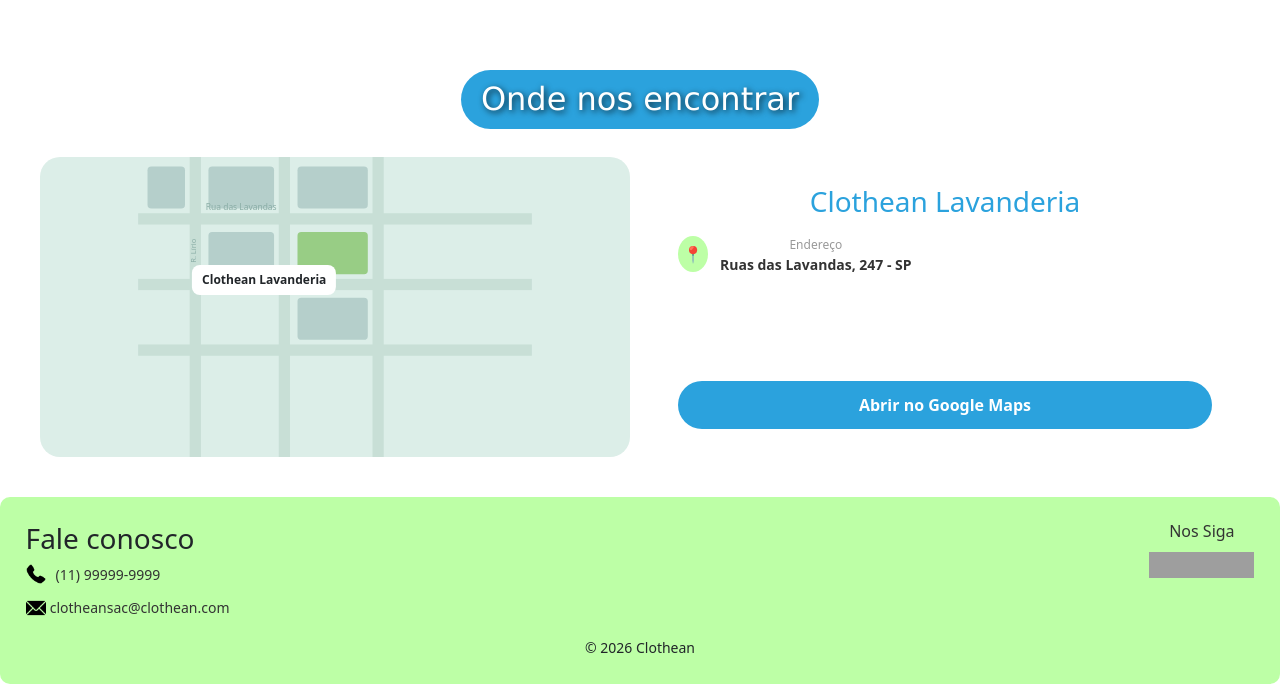
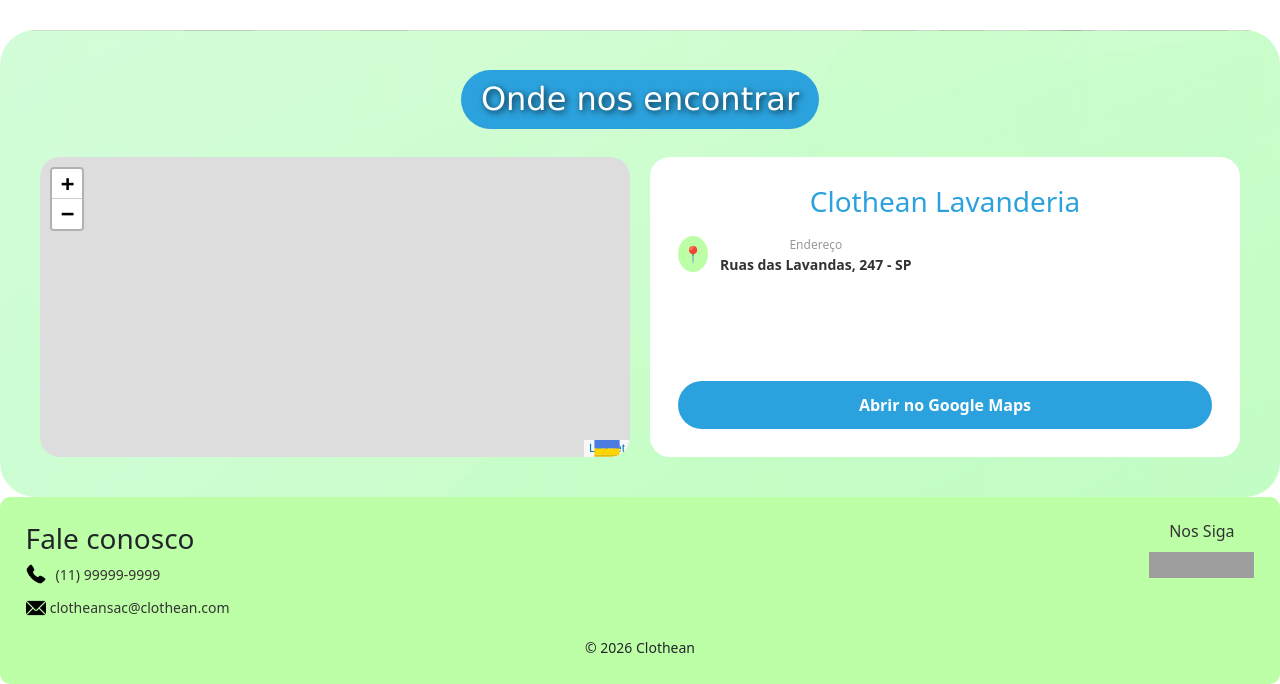
Before and after one commit to Joaopedro1702/Clothean, a plain HTML site: page index.html in a window 1280 px wide. Shown: the part 3219-3903 px from the top of the page. Drawn offline with nearby package versions, Linux system fonts and the light colour scheme; grey boxes are pictures that could not be loaded.

Commit message:
HTML5 e CSS com expansividade com api de localização.

```diff
--- a/index.html
+++ b/index.html
@@ -8,6 +8,7 @@
     <link rel="stylesheet" href="styleResposivo.css">
     <link href="https://cdn.jsdelivr.net/npm/bootstrap@5.3.8/dist/css/bootstrap.min.css" rel="stylesheet" integrity="sha384-sRIl4kxILFvY47J16cr9ZwB07vP4J8+LH7qKQnuqkuIAvNWLzeN8tE5YBujZqJLB" crossorigin="anonymous">
     <link rel="icon" href="image/logo.png" type="image/png">
+    <link rel="stylesheet" href="https://unpkg.com/leaflet@1.9.4/dist/leaflet.css"/>
     <script src="https://cdn.jsdelivr.net/npm/bootstrap@5.3.8/dist/js/bootstrap.bundle.min.js" integrity="sha384-FKyoEForCGlyvwx9Hj09JcYn3nv7wiPVlz7YYwJrWVcXK/BmnVDxM+D2scQbITxI" crossorigin="anonymous"></script>
 
     <style>
@@ -730,26 +731,7 @@ ul{
         </div>
         <div class="loc-grid">
             <div class="mapa-container">
-                <svg viewBox="0 0 420 320" xmlns="http://www.w3.org/2000/svg">
-                    <rect width="420" height="320" fill="#dceee8"/>
-                    <rect x="0" y="60"  width="420" height="12" fill="#c8dfd6"/>
-                    <rect x="0" y="130" width="420" height="12" fill="#c8dfd6"/>
-                    <rect x="0" y="200" width="420" height="12" fill="#c8dfd6"/>
-                    <rect x="55"  y="0" width="12" height="320" fill="#c8dfd6"/>
-                    <rect x="150" y="0" width="12" height="320" fill="#c8dfd6"/>
-                    <rect x="250" y="0" width="12" height="320" fill="#c8dfd6"/>
-                    <rect x="10"  y="10" width="40" height="45" rx="4" fill="#b5cfcb"/>
-                    <rect x="75"  y="10" width="70" height="45" rx="4" fill="#b5cfcb"/>
-                    <rect x="170" y="10" width="75" height="45" rx="4" fill="#b5cfcb"/>
-                    <rect x="75"  y="80" width="70" height="45" rx="4" fill="#b5cfcb"/>
-                    <rect x="170" y="150" width="75" height="45" rx="4" fill="#b5cfcb"/>
-                    <rect x="170" y="80" width="75" height="45" rx="4" fill="#7CBF5C" opacity="0.7"/>
-                    <text x="110" y="57" font-size="9" fill="#8aada6" text-anchor="middle">Rua das Lavandas</text>
-                    <text x="62"  y="100" font-size="8" fill="#8aada6" text-anchor="middle" transform="rotate(-90, 62, 100)">R. Lírio</text>
-                </svg>
-                <div class="pin-label">Clothean Lavanderia
-
-                </div>
+                <div id="mapa" style="width:100%; height:100%; min-height:300px; border-radius:20px;"></div>
             </div>
             <div class="info-card">
                 <h3>Clothean Lavanderia</h3>
@@ -815,6 +797,18 @@ ul{
     <!-- Parei aqui -->
 })
 </script>
+
+<script src="https://unpkg.com/leaflet@1.9.4/dist/leaflet.js"></script>
+<script>
+    var map = L.map('mapa').setView([-23,6015, -46,7922], 16);
+    L.tileLayer('https://{s}.tile.openstreetmap.org/{z}/{x}/{y}.png', {
+        attribution : '© OpenStreetMap'
+    }).addTo(map)
+    L.marker([-23,6015, -46,7922]).addTo(map)
+        .bindPopup('<b>Clothean Lavanderia</b><br>Rua das Lavandas, 247')
+        .openPopup()
+</script>
+
 <!--Termina aq-->
 </body>
 </html>
```
Also changed, not shown: image/28640726_17259.jpg (added).
